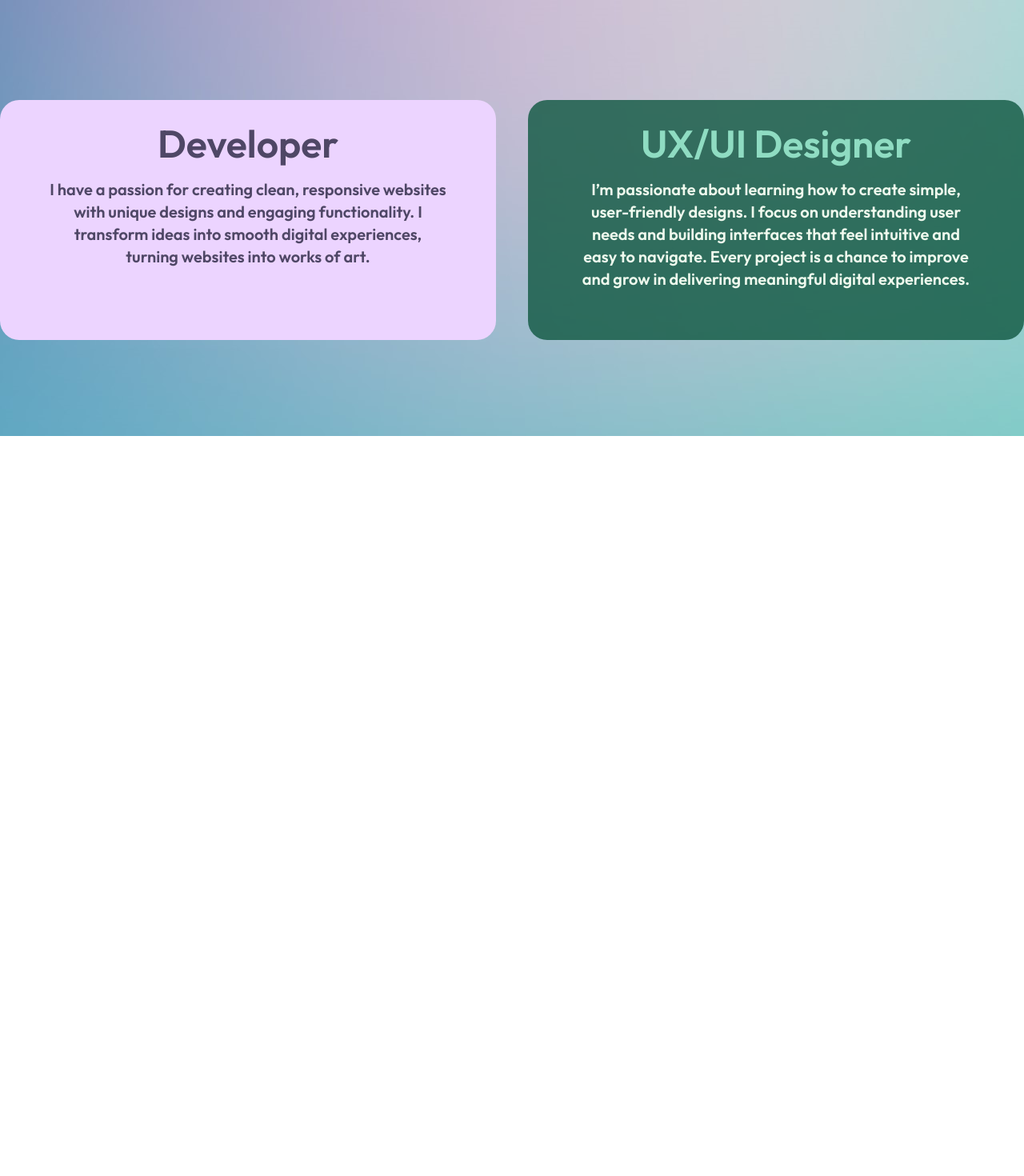
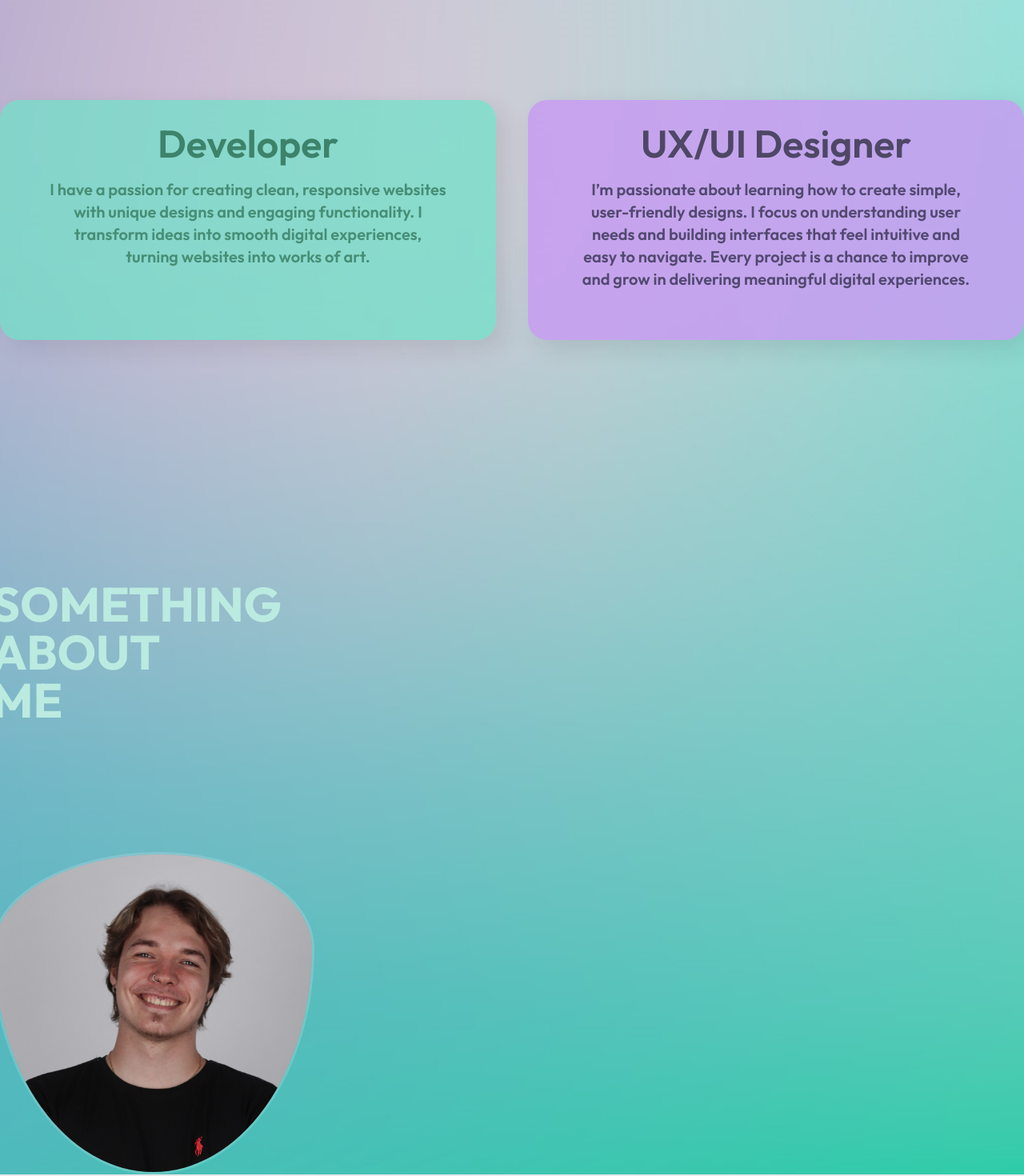
Before and after one commit to Kubanec01/Portfolio, a React (Vite) app: page / in a window 1280 px wide. Shown: the part 833-2303 px from the top of the page at 80% size. Before the commit the page ends 1378 px from the top, so only its background shows below. Built offline with nearby package versions, Linux system fonts and the light colour scheme.

Commit message:
Prerobenie farieb pre Bars a nacatie About Author pasaze

```diff
--- a/src/index.css
+++ b/src/index.css
@@ -12,4 +12,7 @@ body {
     margin: 0;
     padding: 0;
     background-image: url('./assets/bg-img-2.jpg');
+    background-repeat: no-repeat;
+    background-size: cover;
+    background-position: center;
 }
--- a/src/pages/mainPage/components/about/About.tsx
+++ b/src/pages/mainPage/components/about/About.tsx
@@ -1,19 +1,23 @@
+import style from "./about.module.scss"
+import image1 from "../../../../assets/author-img2.jpg"
+
 export const About = () => {
   return (
-    <div className="flex justify-center items-center mb-[120px]">
-      <div className="w-[1300px] flex justify-between gap-10">
+    <div className="flex flex-col justify-center items-center">
+      {/* BARS SECTION */}
+      <div className="max-w-[1300px] flex justify-between gap-10">
         <div
-        className="bg-[#ECD4FF] w-[50%] h-[300px] flex flex-col items-center rounded-3xl">
-          <h1 className="text-5xl font-semibold mt-[30px] text-secondary">Developer</h1>
-          <p className="text-center text-xl font-semibold w-[80%] mt-[20px] text-secondary">
+        className={`${style.bar1} w-[50%] h-[300px] flex flex-col items-center rounded-3xl`}>
+          <h1 className="text-5xl font-semibold mt-[30px] text-[#3d836c]">Developer</h1>
+          <p className="text-center text-xl font-semibold w-[80%] mt-[20px] text-[#478e76]">
             I have a passion for creating clean, responsive websites with unique
             designs and engaging functionality. I transform ideas into smooth
             digital experiences, turning websites into works of art.
           </p>
         </div>
-        <div className="bg-[#125943cf] w-[50%] h-[300px] flex flex-col items-center rounded-3xl">
-          <h1 className="text-5xl font-semibold mt-[30px] text-[#8fdcc2]">UX/UI Designer</h1>
-          <p className="text-center text-xl font-semibold w-[80%] mt-[20px] text-[#eef9ed]">
+        <div className={`${style.bar2} bg-[#c89af3cf] w-[50%] h-[300px] flex flex-col items-center rounded-3xl`}>
+          <h1 className="text-5xl font-semibold mt-[30px] text-secondary">UX/UI Designer</h1>
+          <p className="text-center text-xl font-semibold w-[80%] mt-[20px] text-[#534971]">
             I’m passionate about learning how to create simple, user-friendly
             designs. I focus on understanding user needs and building interfaces
             that feel intuitive and easy to navigate. Every project is a chance
@@ -21,6 +25,24 @@ export const About = () => {
           </p>
         </div>
       </div>
+      {/* ABOUT SIZE */}
+      <div className="w-[1300px] mt-[300px] mb-[160px]">
+        <h1
+        className="text-6xl font-bold uppercase text-[#bbebe0]"
+        >Something <br /> About <br /> Me</h1>
+      </div>
+      {/* AUTHOR DESC SECTION */}
+      <div
+      className="w-[1300px]"
+      >
+        <div className="w-[50%]">
+          <img className={`${style.img} w-[62%] aspect-square`} src={image1} alt="" />
+        </div>
+        <div className="border">
+          <h1></h1>
+          <p></p>
+        </div>
+      </div>
     </div>
   );
 };
--- a/src/pages/mainPage/components/about/about.module.scss
+++ b/src/pages/mainPage/components/about/about.module.scss
@@ -1,3 +1,30 @@
-.link{
-    color: #8fdcc2;
+.bar1{
+    box-shadow: 10px 10px 30px #1d1d1d1a;
+    transition: all 0.2s ease-in-out;
+    // background: #bbebe0ac;
+    background: #6ae5c8ac;
 }
+
+// tuto treba dorobit zvlast farby pre texty aby sa zbledli ked sa background stmavne, to iste plati aj pre bar2
+
+.bar1:hover{
+    transform: translateY(-2%);
+    box-shadow: 20px 30px 20px #1d1d1d25;
+    background: #6ae5c8ac;
+}
+.bar2{
+    box-shadow: 10px 10px 30px #1d1d1d1a;
+    transition: all 0.2s ease-in-out;
+}
+
+.bar2:hover{
+    transform: translateY(-2%);
+    box-shadow: 20px 30px 20px #1d1d1d25;
+}
+
+.img{
+    border-radius: 52% 48% 50% 50% / 30% 30% 70% 70%  ;
+    object-fit: cover;
+    object-position: center;
+    border: 3.5px solid #ffffff29;
+}
```
Also changed, not shown: src/assets/author-img2.jpg (added).
